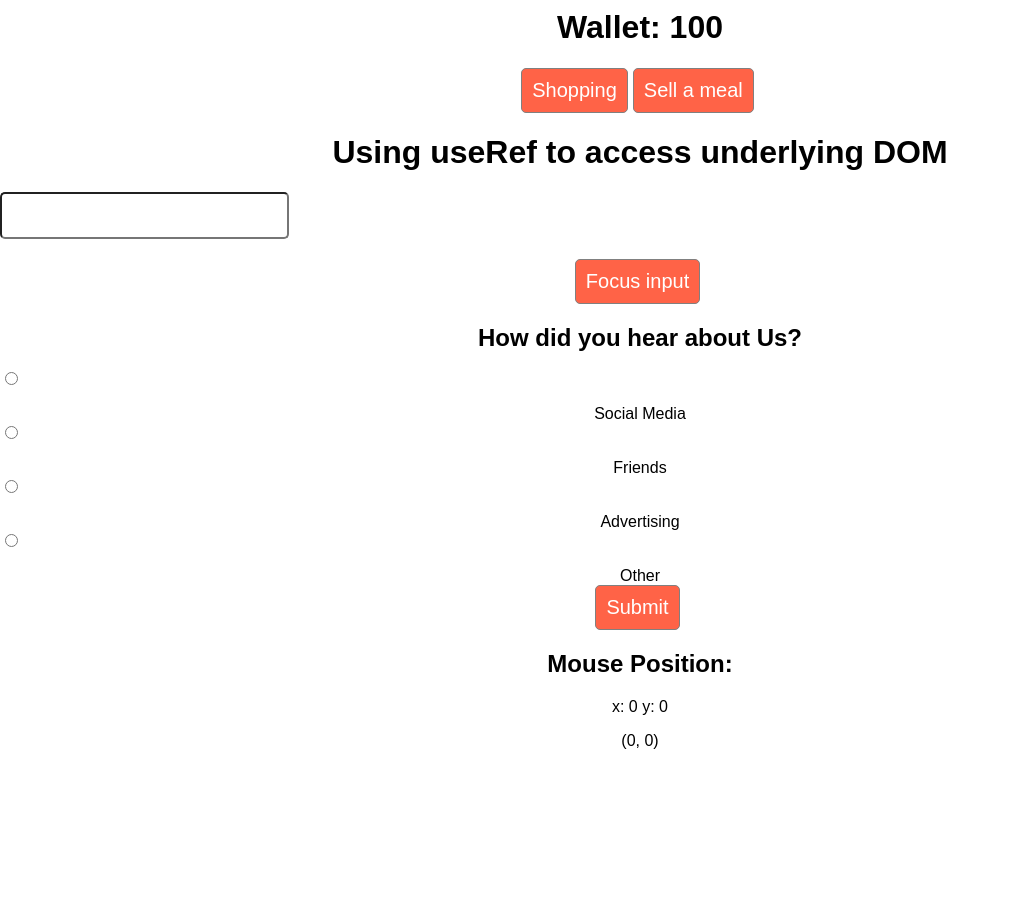
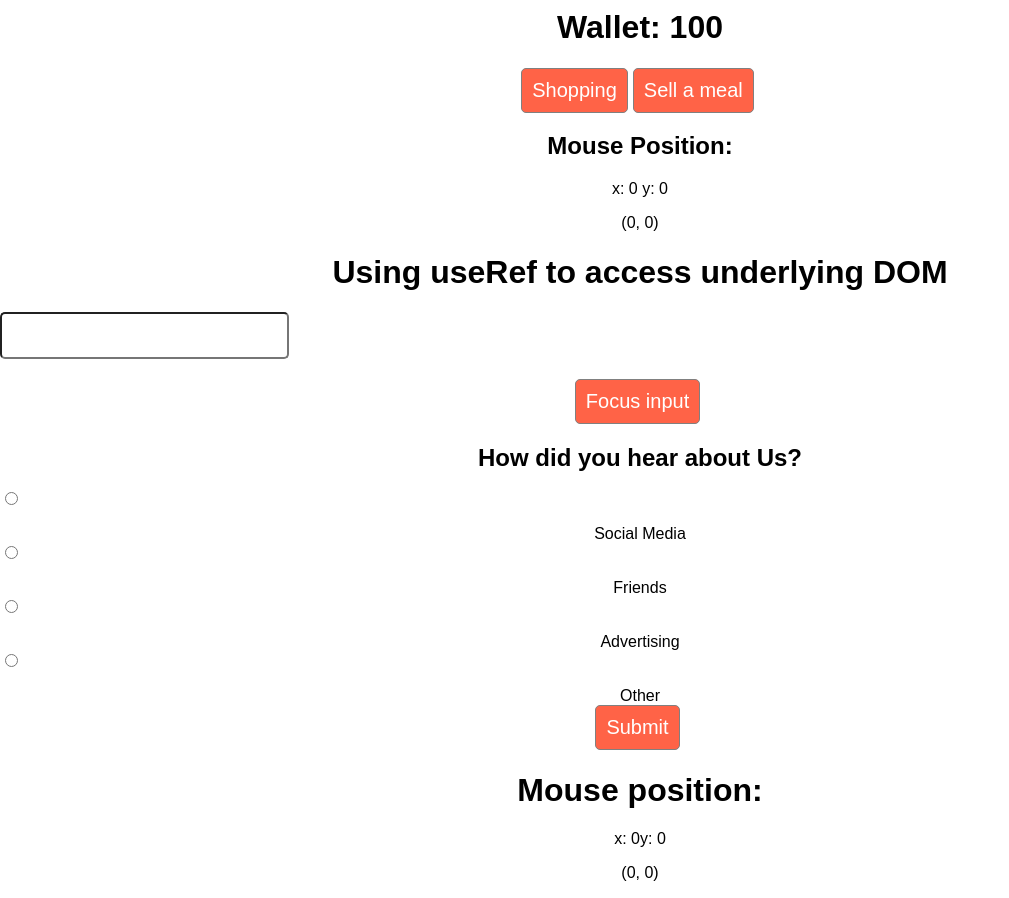
Before and after one commit to royMatar/React-Components, a React (Create React App) app: page / in a window 1280 px wide. Shown: the part 1960-2858 px from the top of the page, without its empty margins (0-1009 px from the left). Before the commit the page ends 2726 px from the top, so only its background shows below. Built offline with nearby package versions, Linux system fonts and the light colour scheme; no server answers.

Commit message:
implementing scroller position with render props

```diff
--- a/src/App.js
+++ b/src/App.js
@@ -59,9 +59,9 @@ function App() {
       <FetchingData/>
       <FetchingRandomUser/>
       <Reducer/>
+      <CursorPosition/>
       <AccessDom/>
       <Radio/>
-      <CursorPosition/>
       <CursorPosition2/>
     </div>
   );
--- a/src/Components/CursorPosition/CursorPosition2.jsx
+++ b/src/Components/CursorPosition/CursorPosition2.jsx
@@ -1,4 +1,4 @@
-import React, { useState, useEffect } from "react";
+import { useEffect, useState } from "react";
 
 const MousePosition = ({ render }) => {
   const [mousePosition, setMousePosition] = useState({
@@ -20,16 +20,17 @@ const MousePosition = ({ render }) => {
       window.removeEventListener("mousemove", handleMousePositionChange);
     };
   }, []);
+
   return render({ mousePosition });
 };
 
 const PanelMouseLogger = () => {
   return (
-    <div>
-      <p>Mouse Position: </p>
+    <div className="BasicTracker">
+      <h1>Mouse position:</h1>
       <MousePosition
         render={({ mousePosition }) => (
-          <div>
+          <div className="Row">
             <span>x: {mousePosition.x}</span>
             <span>y: {mousePosition.y}</span>
           </div>
@@ -52,11 +53,12 @@ const PointMouseLogger = () => {
 };
 
 function CursorPosition2() {
-  return;
-  <div>
-    <PanelMouseLogger />
-    <PointMouseLogger />
-  </div>;
+  return (
+    <div>
+      <PanelMouseLogger />
+      <PointMouseLogger />
+    </div>
+  );
 }
 
 export default CursorPosition2;
```
